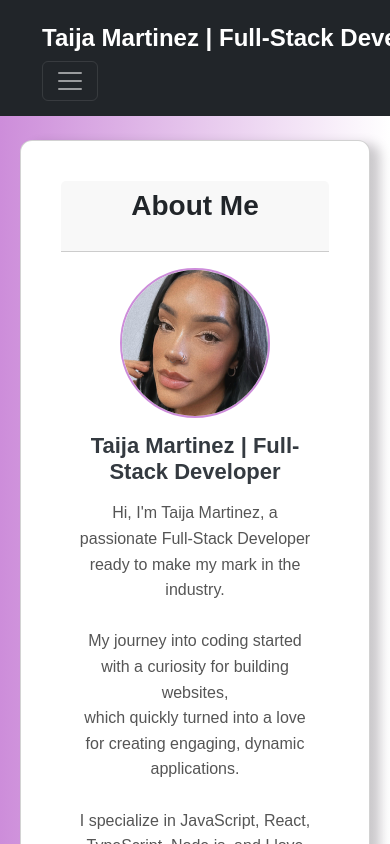
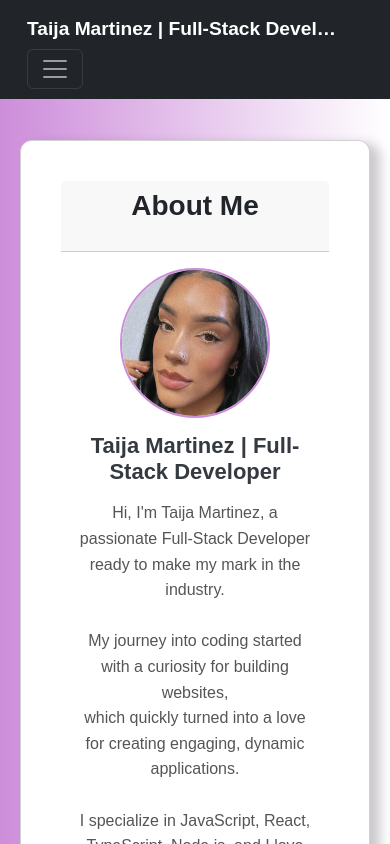
Before and after one commit to taijamartinez/my-react-portfolio, a React (Vite) app: page / in a window 390 px wide. Shown: the top 844 px of the page. Built offline with nearby package versions, Linux system fonts and the light colour scheme.

Commit message:
fixed navbar mobile view

```diff
--- a/src/App.css
+++ b/src/App.css
@@ -354,3 +354,21 @@ main {
     padding: 30px 10px;
   }
 }
+
+/* Ensure Navbar Brand Wraps or Shrinks on Small Screens */
+@media (max-width: 768px) {
+  .navbar-brand {
+    font-size: 1.2rem; /* Slightly smaller font size */
+    white-space: nowrap; /* Prevents breaking into multiple lines */
+    overflow: hidden; /* Ensures no overflow */
+    text-overflow: ellipsis; /* Adds "..." if too long */
+  }
+
+  .custom-navbar {
+    padding: 10px 15px; /* Reduce padding to give more space */
+  }
+
+  .navbar-nav {
+    gap: 5px; /* Reduce gap between nav links */
+  }
+}
```
